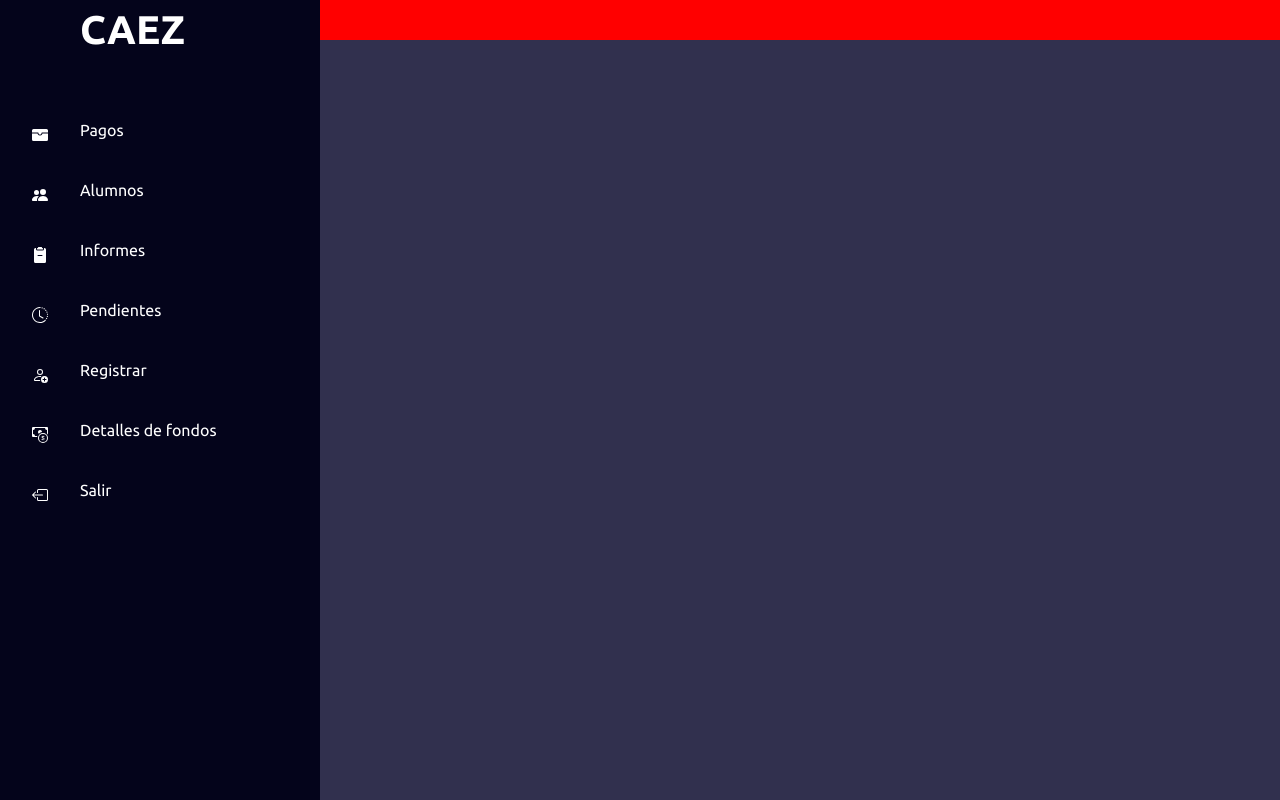
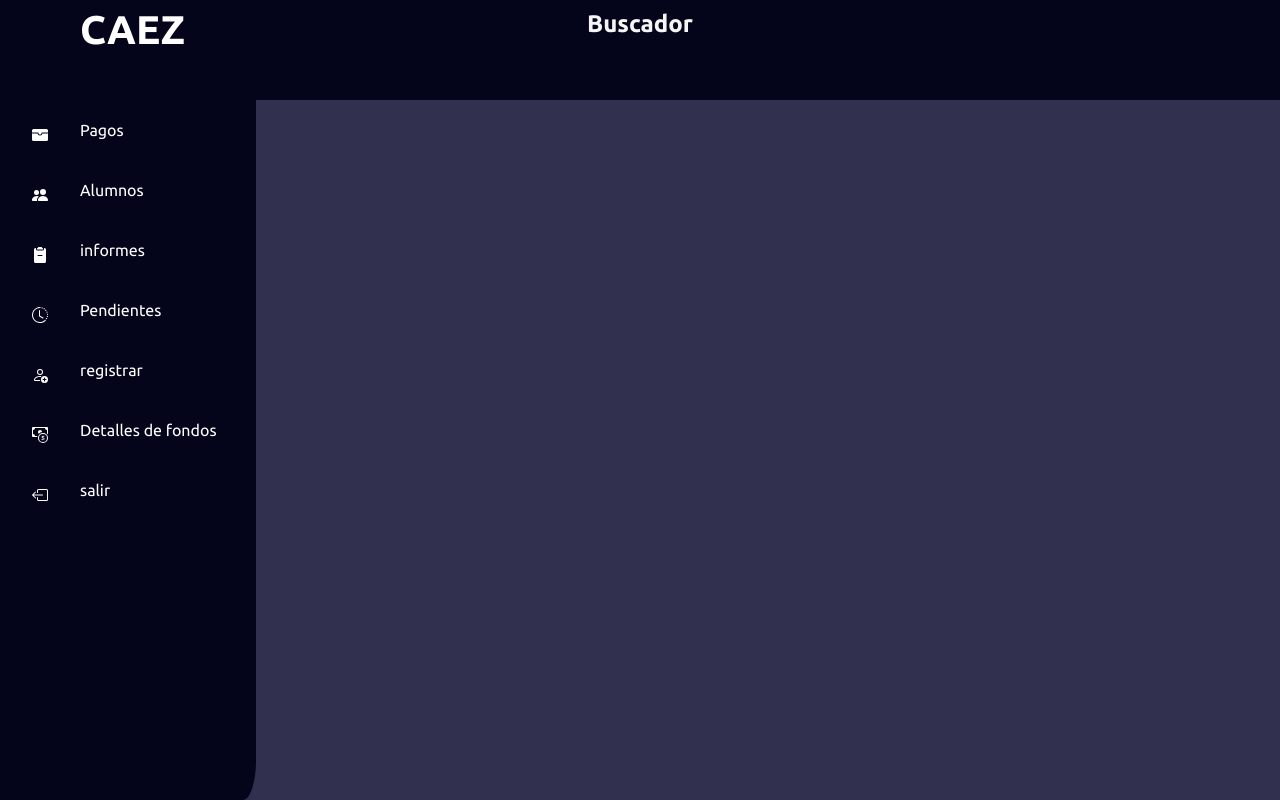
Before and after one commit to JeffreyMardoqueo-17/Gestor-Pagos-CAEZ, a React (Create React App) app in the folder REACT-PRYECT/caezpagosalumnos/: page / in a window 1280 px wide. Built offline with nearby package versions, Linux system fonts and the light colour scheme.

Commit message:
cambios del menu a const con los links

```diff
--- a/REACT-PRYECT/caezpagosalumnos/src/App.css
+++ b/REACT-PRYECT/caezpagosalumnos/src/App.css
@@ -27,17 +27,24 @@ body {
 .contenedor {
     position: relative;
     width: 100%;
+    display: grid;
+    grid-template-areas:
+    'menu' 'buscador'
+            'contenido';
 }
 
 /* =============== Navigation ================ */
 .navigation {
+    grid-area: menu;
     position: fixed;
-    width: 25%;
+    width: 20%;
     height: 100%;
     background: var(--blue);
     border-left: 10px solid var(--blue);
     transition: 0.5s;
     overflow: hidden;
+    border-top-right-radius: 5%;
+    border-bottom-right-radius: 5%;
 }
 /*INSTITUCION*/
 .institucion{
@@ -139,9 +146,12 @@ body {
 }
 /*-------HEAD---------*/
 .head{
-  background-color: red;
+  background-color: var(--blue);
   width: auto;
-  height: 40px;
+  height: 100px;
+  color: #f5f5f5;
+  text-align: center;
+  padding: 10px;
 }
 
 /*======SECCION PARA HACERLO ADAPTABLE===*/
--- a/REACT-PRYECT/caezpagosalumnos/src/App.js
+++ b/REACT-PRYECT/caezpagosalumnos/src/App.js
@@ -2,6 +2,85 @@ import logo from './logo.svg';
 import './App.css';
 
 function App() {
+  //arreglo con todos los linkks
+  const items = [
+    {
+      text: 'Pagos',
+      link: '#',
+      icon: <svg xmlns="http://www.w3.org/2000/svg" width="16" height="16" fill="currentColor"
+        class="bi bi-wallet-fill" viewBox="0 0 16 16">
+        <path
+          d="M1.5 2A1.5 1.5 0 0 0 0 3.5v2h6a.5.5 0 0 1 .5.5c0 .253.08.644.306.958.207.288.557.542 1.194.542.637 0 .987-.254 1.194-.542.226-.314.306-.705.306-.958a.5.5 0 0 1 .5-.5h6v-2A1.5 1.5 0 0 0 14.5 2h-13z" />
+        <path
+          d="M16 6.5h-5.551a2.678 2.678 0 0 1-.443 1.042C9.613 8.088 8.963 8.5 8 8.5c-.963 0-1.613-.412-2.006-.958A2.679 2.679 0 0 1 5.551 6.5H0v6A1.5 1.5 0 0 0 1.5 14h13a1.5 1.5 0 0 0 1.5-1.5v-6z" />
+      </svg>,
+    },
+    {
+      text: 'Alumnos',
+      link: '#',
+      icon: <svg xmlns="http://www.w3.org/2000/svg" width="16" height="16" fill="currentColor" class="bi bi-people-fill" viewBox="0 0 16 16">
+        <path d="M7 14s-1 0-1-1 1-4 5-4 5 3 5 4-1 1-1 1H7Zm4-6a3 3 0 1 0 0-6 3 3 0 0 0 0 6Zm-5.784 6A2.238 2.238 0 0 1 5 13c0-1.355.68-2.75 1.936-3.72A6.325 6.325 0 0 0 5 9c-4 0-5 3-5 4s1 1 1 1h4.216ZM4.5 8a2.5 2.5 0 1 0 0-5 2.5 2.5 0 0 0 0 5Z" />
+      </svg>
+    },
+    {
+      text: 'informes',
+      link: '#',
+      icon: <svg xmlns="http://www.w3.org/2000/svg" width="16" height="16" fill="currentColor"
+        class="bi bi-clipboard2-minus-fill" viewBox="0 0 16 16">
+        <path
+          d="M10 .5a.5.5 0 0 0-.5-.5h-3a.5.5 0 0 0-.5.5.5.5 0 0 1-.5.5.5.5 0 0 0-.5.5V2a.5.5 0 0 0 .5.5h5A.5.5 0 0 0 11 2v-.5a.5.5 0 0 0-.5-.5.5.5 0 0 1-.5-.5Z" />
+        <path
+          d="M4.085 1H3.5A1.5 1.5 0 0 0 2 2.5v12A1.5 1.5 0 0 0 3.5 16h9a1.5 1.5 0 0 0 1.5-1.5v-12A1.5 1.5 0 0 0 12.5 1h-.585c.055.156.085.325.085.5V2a1.5 1.5 0 0 1-1.5 1.5h-5A1.5 1.5 0 0 1 4 2v-.5c0-.175.03-.344.085-.5ZM6 8h4a.5.5 0 0 1 0 1H6a.5.5 0 0 1 0-1Z" />
+      </svg>
+    },
+    {
+      text: 'Pendientes',
+      link: '#',
+      icon: <svg xmlns="http://www.w3.org/2000/svg" width="16" height="16" fill="currentColor"
+        class="bi bi-clock-history" viewBox="0 0 16 16">
+        <path
+          d="M8.515 1.019A7 7 0 0 0 8 1V0a8 8 0 0 1 .589.022l-.074.997zm2.004.45a7.003 7.003 0 0 0-.985-.299l.219-.976c.383.086.76.2 1.126.342l-.36.933zm1.37.71a7.01 7.01 0 0 0-.439-.27l.493-.87a8.025 8.025 0 0 1 .979.654l-.615.789a6.996 6.996 0 0 0-.418-.302zm1.834 1.79a6.99 6.99 0 0 0-.653-.796l.724-.69c.27.285.52.59.747.91l-.818.576zm.744 1.352a7.08 7.08 0 0 0-.214-.468l.893-.45a7.976 7.976 0 0 1 .45 1.088l-.95.313a7.023 7.023 0 0 0-.179-.483zm.53 2.507a6.991 6.991 0 0 0-.1-1.025l.985-.17c.067.386.106.778.116 1.17l-1 .025zm-.131 1.538c.033-.17.06-.339.081-.51l.993.123a7.957 7.957 0 0 1-.23 1.155l-.964-.267c.046-.165.086-.332.12-.501zm-.952 2.379c.184-.29.346-.594.486-.908l.914.405c-.16.36-.345.706-.555 1.038l-.845-.535zm-.964 1.205c.122-.122.239-.248.35-.378l.758.653a8.073 8.073 0 0 1-.401.432l-.707-.707z" />
+        <path d="M8 1a7 7 0 1 0 4.95 11.95l.707.707A8.001 8.001 0 1 1 8 0v1z" />
+        <path
+          d="M7.5 3a.5.5 0 0 1 .5.5v5.21l3.248 1.856a.5.5 0 0 1-.496.868l-3.5-2A.5.5 0 0 1 7 9V3.5a.5.5 0 0 1 .5-.5z" />
+      </svg>
+    },
+    {
+      text: 'registrar',
+      link: '#',
+      icon: <svg xmlns="http://www.w3.org/2000/svg" width="16" height="16" fill="currentColor"
+        class="bi bi-person-add" viewBox="0 0 16 16">
+        <path
+          d="M12.5 16a3.5 3.5 0 1 0 0-7 3.5 3.5 0 0 0 0 7Zm.5-5v1h1a.5.5 0 0 1 0 1h-1v1a.5.5 0 0 1-1 0v-1h-1a.5.5 0 0 1 0-1h1v-1a.5.5 0 0 1 1 0Zm-2-6a3 3 0 1 1-6 0 3 3 0 0 1 6 0ZM8 7a2 2 0 1 0 0-4 2 2 0 0 0 0 4Z" />
+        <path
+          d="M8.256 14a4.474 4.474 0 0 1-.229-1.004H3c.001-.246.154-.986.832-1.664C4.484 10.68 5.711 10 8 10c.26 0 .507.009.74.025.226-.341.496-.65.804-.918C9.077 9.038 8.564 9 8 9c-5 0-6 3-6 4s1 1 1 1h5.256Z" />
+      </svg>
+    },
+    {
+      text: 'Detalles de fondos',
+      link: '#',
+      icon: <svg xmlns="http://www.w3.org/2000/svg" width="16" height="16" fill="currentColor"
+        class="bi bi-cash-coin" viewBox="0 0 16 16">
+        <path fill-rule="evenodd"
+          d="M11 15a4 4 0 1 0 0-8 4 4 0 0 0 0 8zm5-4a5 5 0 1 1-10 0 5 5 0 0 1 10 0z" />
+        <path
+          d="M9.438 11.944c.047.596.518 1.06 1.363 1.116v.44h.375v-.443c.875-.061 1.386-.529 1.386-1.207 0-.618-.39-.936-1.09-1.1l-.296-.07v-1.2c.376.043.614.248.671.532h.658c-.047-.575-.54-1.024-1.329-1.073V8.5h-.375v.45c-.747.073-1.255.522-1.255 1.158 0 .562.378.92 1.007 1.066l.248.061v1.272c-.384-.058-.639-.27-.696-.563h-.668zm1.36-1.354c-.369-.085-.569-.26-.569-.522 0-.294.216-.514.572-.578v1.1h-.003zm.432.746c.449.104.655.272.655.569 0 .339-.257.571-.709.614v-1.195l.054.012z" />
+        <path
+          d="M1 0a1 1 0 0 0-1 1v8a1 1 0 0 0 1 1h4.083c.058-.344.145-.678.258-1H3a2 2 0 0 0-2-2V3a2 2 0 0 0 2-2h10a2 2 0 0 0 2 2v3.528c.38.34.717.728 1 1.154V1a1 1 0 0 0-1-1H1z" />
+        <path d="M9.998 5.083 10 5a2 2 0 1 0-3.132 1.65 5.982 5.982 0 0 1 3.13-1.567z" />
+      </svg>
+    },
+    {
+      text: 'salir',
+      link: '#',
+      icon: <span class="icon">
+        <svg xmlns="http://www.w3.org/2000/svg" width="16" height="16" fill="currentColor" class="bi bi-box-arrow-left" viewBox="0 0 16 16">
+          <path fill-rule="evenodd" d="M6 12.5a.5.5 0 0 0 .5.5h8a.5.5 0 0 0 .5-.5v-9a.5.5 0 0 0-.5-.5h-8a.5.5 0 0 0-.5.5v2a.5.5 0 0 1-1 0v-2A1.5 1.5 0 0 1 6.5 2h8A1.5 1.5 0 0 1 16 3.5v9a1.5 1.5 0 0 1-1.5 1.5h-8A1.5 1.5 0 0 1 5 12.5v-2a.5.5 0 0 1 1 0v2z" />
+          <path fill-rule="evenodd" d="M.146 8.354a.5.5 0 0 1 0-.708l3-3a.5.5 0 1 1 .708.708L1.707 7.5H10.5a.5.5 0 0 1 0 1H1.707l2.147 2.146a.5.5 0 0 1-.708.708l-3-3z" />
+        </svg>
+      </span>
+    }
+  ]
   return (
     <div className="contenedor">
       <div class="navigation">
@@ -14,110 +93,21 @@ function App() {
             </a>
           </li>
 
-          <li>
-            <a href="#">
-              <span class="icon">
-                <svg xmlns="http://www.w3.org/2000/svg" width="16" height="16" fill="currentColor"
-                  class="bi bi-wallet-fill" viewBox="0 0 16 16">
-                  <path
-                    d="M1.5 2A1.5 1.5 0 0 0 0 3.5v2h6a.5.5 0 0 1 .5.5c0 .253.08.644.306.958.207.288.557.542 1.194.542.637 0 .987-.254 1.194-.542.226-.314.306-.705.306-.958a.5.5 0 0 1 .5-.5h6v-2A1.5 1.5 0 0 0 14.5 2h-13z" />
-                  <path
-                    d="M16 6.5h-5.551a2.678 2.678 0 0 1-.443 1.042C9.613 8.088 8.963 8.5 8 8.5c-.963 0-1.613-.412-2.006-.958A2.679 2.679 0 0 1 5.551 6.5H0v6A1.5 1.5 0 0 0 1.5 14h13a1.5 1.5 0 0 0 1.5-1.5v-6z" />
-                </svg>
-              </span>
-              <span class="title">Pagos</span>
-            </a>
-          </li>
-
-          <li>
-            <a href="#">
-              <span class="icon">
-                <svg xmlns="http://www.w3.org/2000/svg" width="16" height="16" fill="currentColor" class="bi bi-people-fill" viewBox="0 0 16 16">
-                  <path d="M7 14s-1 0-1-1 1-4 5-4 5 3 5 4-1 1-1 1H7Zm4-6a3 3 0 1 0 0-6 3 3 0 0 0 0 6Zm-5.784 6A2.238 2.238 0 0 1 5 13c0-1.355.68-2.75 1.936-3.72A6.325 6.325 0 0 0 5 9c-4 0-5 3-5 4s1 1 1 1h4.216ZM4.5 8a2.5 2.5 0 1 0 0-5 2.5 2.5 0 0 0 0 5Z" />
-                </svg>
-              </span>
-              <span class="title">Alumnos</span>
-            </a>
-          </li>
-
-          <li>
-            <a href="#">
-              <span class="icon">
-                <svg xmlns="http://www.w3.org/2000/svg" width="16" height="16" fill="currentColor"
-                  class="bi bi-clipboard2-minus-fill" viewBox="0 0 16 16">
-                  <path
-                    d="M10 .5a.5.5 0 0 0-.5-.5h-3a.5.5 0 0 0-.5.5.5.5 0 0 1-.5.5.5.5 0 0 0-.5.5V2a.5.5 0 0 0 .5.5h5A.5.5 0 0 0 11 2v-.5a.5.5 0 0 0-.5-.5.5.5 0 0 1-.5-.5Z" />
-                  <path
-                    d="M4.085 1H3.5A1.5 1.5 0 0 0 2 2.5v12A1.5 1.5 0 0 0 3.5 16h9a1.5 1.5 0 0 0 1.5-1.5v-12A1.5 1.5 0 0 0 12.5 1h-.585c.055.156.085.325.085.5V2a1.5 1.5 0 0 1-1.5 1.5h-5A1.5 1.5 0 0 1 4 2v-.5c0-.175.03-.344.085-.5ZM6 8h4a.5.5 0 0 1 0 1H6a.5.5 0 0 1 0-1Z" />
-                </svg>
-              </span>
-              <span class="title">Informes</span>
-            </a>
-          </li>
-
-          <li>
-            <a href="#">
-              <span class="icon">
-                <svg xmlns="http://www.w3.org/2000/svg" width="16" height="16" fill="currentColor"
-                  class="bi bi-clock-history" viewBox="0 0 16 16">
-                  <path
-                    d="M8.515 1.019A7 7 0 0 0 8 1V0a8 8 0 0 1 .589.022l-.074.997zm2.004.45a7.003 7.003 0 0 0-.985-.299l.219-.976c.383.086.76.2 1.126.342l-.36.933zm1.37.71a7.01 7.01 0 0 0-.439-.27l.493-.87a8.025 8.025 0 0 1 .979.654l-.615.789a6.996 6.996 0 0 0-.418-.302zm1.834 1.79a6.99 6.99 0 0 0-.653-.796l.724-.69c.27.285.52.59.747.91l-.818.576zm.744 1.352a7.08 7.08 0 0 0-.214-.468l.893-.45a7.976 7.976 0 0 1 .45 1.088l-.95.313a7.023 7.023 0 0 0-.179-.483zm.53 2.507a6.991 6.991 0 0 0-.1-1.025l.985-.17c.067.386.106.778.116 1.17l-1 .025zm-.131 1.538c.033-.17.06-.339.081-.51l.993.123a7.957 7.957 0 0 1-.23 1.155l-.964-.267c.046-.165.086-.332.12-.501zm-.952 2.379c.184-.29.346-.594.486-.908l.914.405c-.16.36-.345.706-.555 1.038l-.845-.535zm-.964 1.205c.122-.122.239-.248.35-.378l.758.653a8.073 8.073 0 0 1-.401.432l-.707-.707z" />
-                  <path d="M8 1a7 7 0 1 0 4.95 11.95l.707.707A8.001 8.001 0 1 1 8 0v1z" />
-                  <path
-                    d="M7.5 3a.5.5 0 0 1 .5.5v5.21l3.248 1.856a.5.5 0 0 1-.496.868l-3.5-2A.5.5 0 0 1 7 9V3.5a.5.5 0 0 1 .5-.5z" />
-                </svg>
-              </span>
-              <span class="title">Pendientes</span>
-            </a>
-          </li>
-
-          <li>
-            <a href="#">
-              <span class="icon">
-                <svg xmlns="http://www.w3.org/2000/svg" width="16" height="16" fill="currentColor"
-                  class="bi bi-person-add" viewBox="0 0 16 16">
-                  <path
-                    d="M12.5 16a3.5 3.5 0 1 0 0-7 3.5 3.5 0 0 0 0 7Zm.5-5v1h1a.5.5 0 0 1 0 1h-1v1a.5.5 0 0 1-1 0v-1h-1a.5.5 0 0 1 0-1h1v-1a.5.5 0 0 1 1 0Zm-2-6a3 3 0 1 1-6 0 3 3 0 0 1 6 0ZM8 7a2 2 0 1 0 0-4 2 2 0 0 0 0 4Z" />
-                  <path
-                    d="M8.256 14a4.474 4.474 0 0 1-.229-1.004H3c.001-.246.154-.986.832-1.664C4.484 10.68 5.711 10 8 10c.26 0 .507.009.74.025.226-.341.496-.65.804-.918C9.077 9.038 8.564 9 8 9c-5 0-6 3-6 4s1 1 1 1h5.256Z" />
-                </svg>
-              </span>
-              <span class="title">Registrar</span>
-            </a>
-          </li>
-
-          <li>
-            <a href="#">
-              <span class="icon">
-                <svg xmlns="http://www.w3.org/2000/svg" width="16" height="16" fill="currentColor"
-                  class="bi bi-cash-coin" viewBox="0 0 16 16">
-                  <path fill-rule="evenodd"
-                    d="M11 15a4 4 0 1 0 0-8 4 4 0 0 0 0 8zm5-4a5 5 0 1 1-10 0 5 5 0 0 1 10 0z" />
-                  <path
-                    d="M9.438 11.944c.047.596.518 1.06 1.363 1.116v.44h.375v-.443c.875-.061 1.386-.529 1.386-1.207 0-.618-.39-.936-1.09-1.1l-.296-.07v-1.2c.376.043.614.248.671.532h.658c-.047-.575-.54-1.024-1.329-1.073V8.5h-.375v.45c-.747.073-1.255.522-1.255 1.158 0 .562.378.92 1.007 1.066l.248.061v1.272c-.384-.058-.639-.27-.696-.563h-.668zm1.36-1.354c-.369-.085-.569-.26-.569-.522 0-.294.216-.514.572-.578v1.1h-.003zm.432.746c.449.104.655.272.655.569 0 .339-.257.571-.709.614v-1.195l.054.012z" />
-                  <path
-                    d="M1 0a1 1 0 0 0-1 1v8a1 1 0 0 0 1 1h4.083c.058-.344.145-.678.258-1H3a2 2 0 0 0-2-2V3a2 2 0 0 0 2-2h10a2 2 0 0 0 2 2v3.528c.38.34.717.728 1 1.154V1a1 1 0 0 0-1-1H1z" />
-                  <path d="M9.998 5.083 10 5a2 2 0 1 0-3.132 1.65 5.982 5.982 0 0 1 3.13-1.567z" />
-                </svg>
-              </span>
-              <span class="title">Detalles de fondos</span>
-            </a>
-          </li>
-
-          <li>
-            <a href="#">
-              <span class="icon">
-                <svg xmlns="http://www.w3.org/2000/svg" width="16" height="16" fill="currentColor" class="bi bi-box-arrow-left" viewBox="0 0 16 16">
-                  <path fill-rule="evenodd" d="M6 12.5a.5.5 0 0 0 .5.5h8a.5.5 0 0 0 .5-.5v-9a.5.5 0 0 0-.5-.5h-8a.5.5 0 0 0-.5.5v2a.5.5 0 0 1-1 0v-2A1.5 1.5 0 0 1 6.5 2h8A1.5 1.5 0 0 1 16 3.5v9a1.5 1.5 0 0 1-1.5 1.5h-8A1.5 1.5 0 0 1 5 12.5v-2a.5.5 0 0 1 1 0v2z" />
-                  <path fill-rule="evenodd" d="M.146 8.354a.5.5 0 0 1 0-.708l3-3a.5.5 0 1 1 .708.708L1.707 7.5H10.5a.5.5 0 0 1 0 1H1.707l2.147 2.146a.5.5 0 0 1-.708.708l-3-3z" />
-                </svg>
-              </span>
-              <span class="title">Salir</span>
-            </a>
-          </li>
+          {/* =====mapeo============ */}
+          {items.map((item, index) => (
+            <li key={index}>
+              <a href={item.link}>
+                <span class="icon">
+                  {item.icon}
+                </span>
+                <span class="title">{item.text}</span>
+              </a>
+            </li>
+          ))}
         </ul>
       </div>
       <div className='head'>
+        <h2>Buscador</h2>
       </div>
       <div className='Contenido'></div>
     </div>
```
Also changed, not shown: 1 other file (tests, documents, lock files or other folders).
